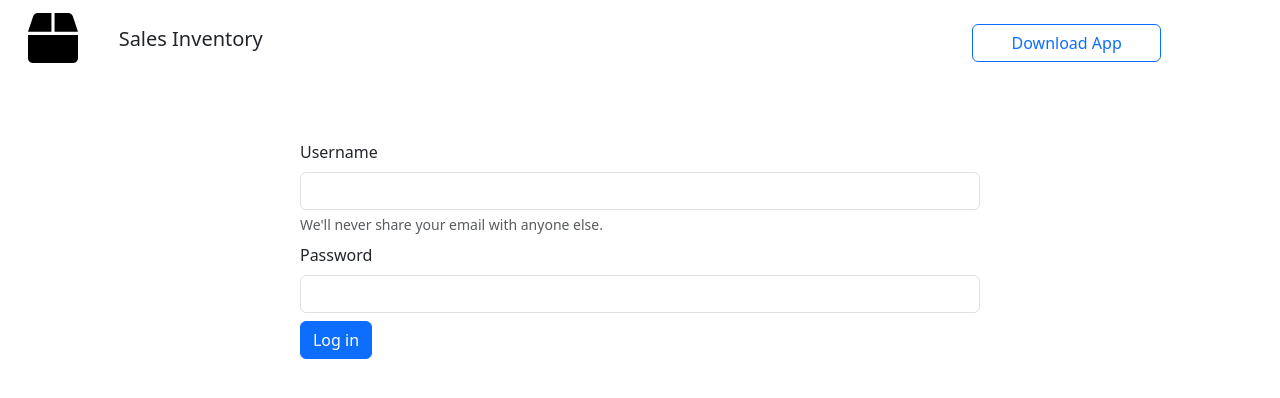
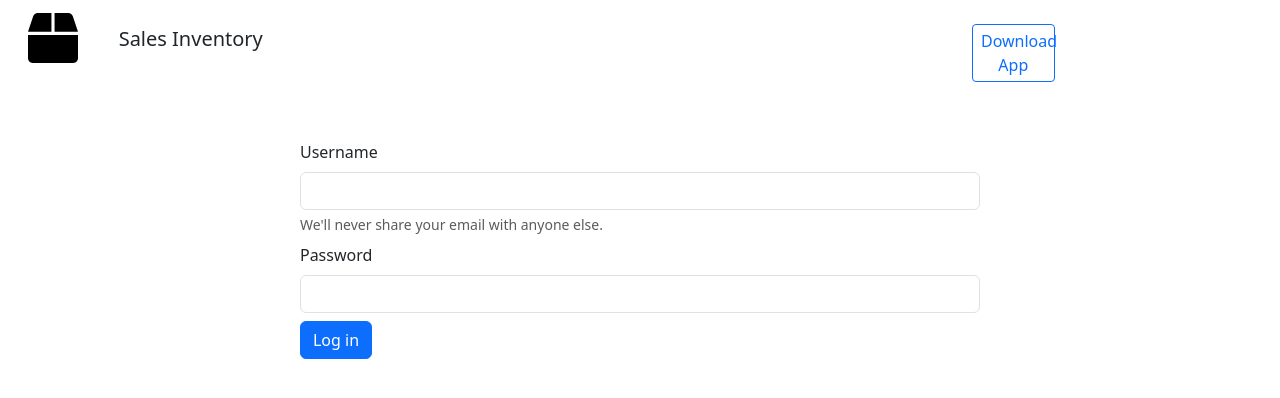
Before and after one commit to MarkRyuo/SalesInventory-SIMS-, a React (Vite) app in the folder client/: page / in a window 1280 px wide. Shown: the top 398 px of the page. Built offline with nearby package versions, Linux system fonts and the light colour scheme.

Commit message:
Subject: Body

```diff
--- a/client/src/components/Navbar/NavbarLogin.tsx
+++ b/client/src/components/Navbar/NavbarLogin.tsx
@@ -16,11 +16,11 @@ export default function NavbarLogin() {
                     </div>
                 </nav>
                 <div className="col-8">
-                    <p className="lead pt-4">Sales Inventory</p>
+                    <p className="lead py-4">Sales Inventory</p>
                 </div>
 
-                <div className="col-2 pt-4">
-                    <a href="http://" className="btn btn-outline-primary d-none d-lg-block" download={"..."}>Download App</a>
+                <div className="col-1 pt-4">
+                    <a href="http://" className="btn btn-outline-primary d-none d-lg-block fs-6 btn-sm" download={"..."}>Download App</a>
                 </div>
             </div>
         </div>
```
